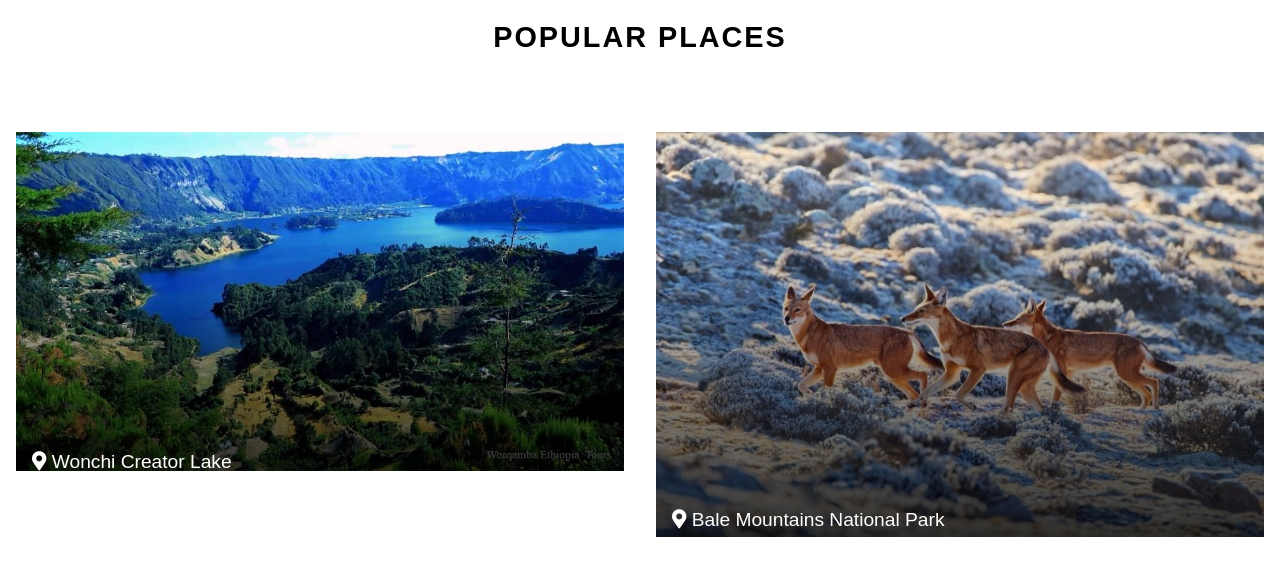
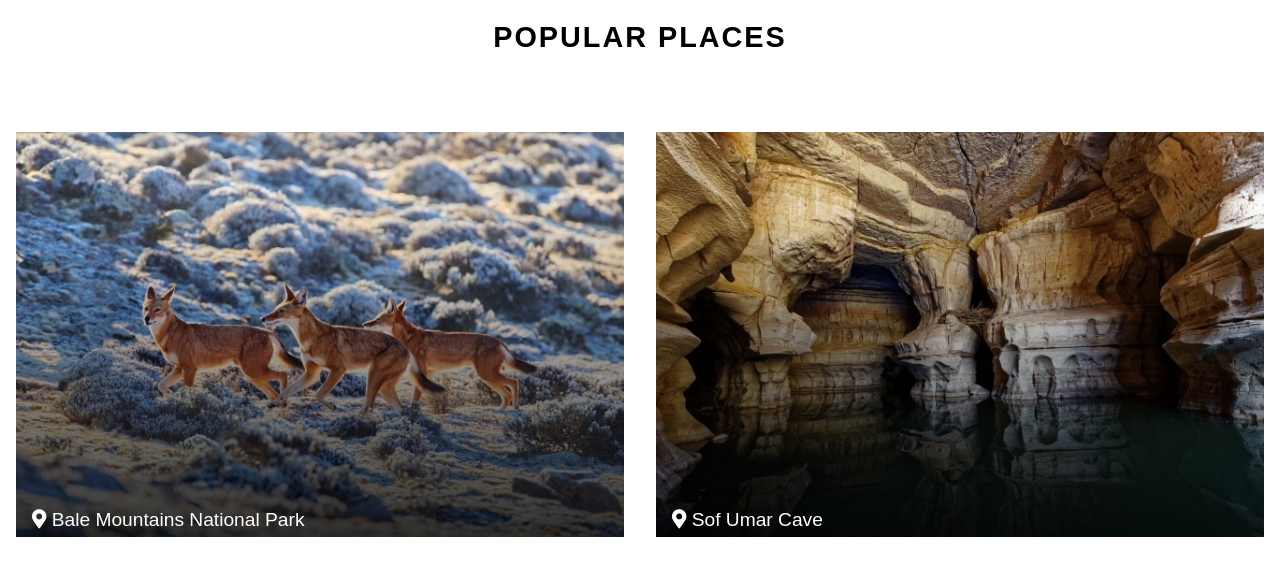
Before and after one commit to orotrip/o, a plain HTML site: page index.html in a window 1280 px wide. Shown: the part 1083-1649 px from the top of the page. Drawn offline with Linux system fonts and the light colour scheme; a web font is replaced by a local one.

Commit message:
Update index.html

```diff
--- a/index.html
+++ b/index.html
@@ -78,20 +78,7 @@
                 </div>
 
                 <div class = "featured-row">
-                        <a href="places/wonci.html">
-                    <div class = "featured-item my-2 shadow">
-                        <img src = "images/10b.jpg" alt = "featured place">
-                        <div class = "featured-item-content">
-                            <span>
-                                <i class = "fas fa-map-marker-alt"></i>
-                                Wonchi creator lake
-                            </span>
-                            <div>
-                                <p class = "text">Beutiful volcanic craetor lake that is named as"African switherland"</p>
-                            </div>
-                        </div>
-                    </div>
-</a>
+
 <a href="/orotrip/places/bale-mountains.html">
                     <div class = "featured-item my-2 shadow">
                         <img src ="images/1b.jpg" alt = "featured place">
```
